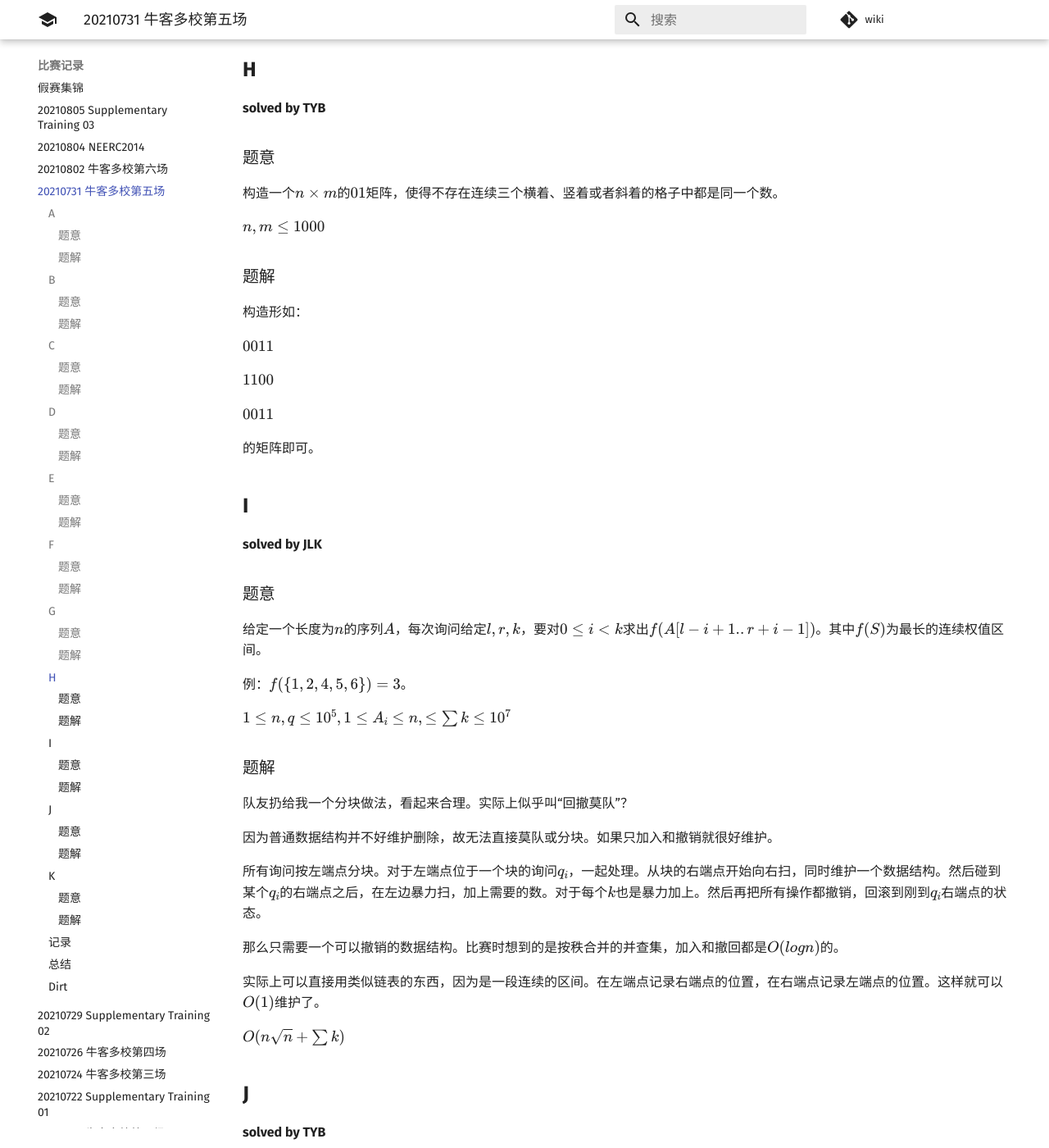
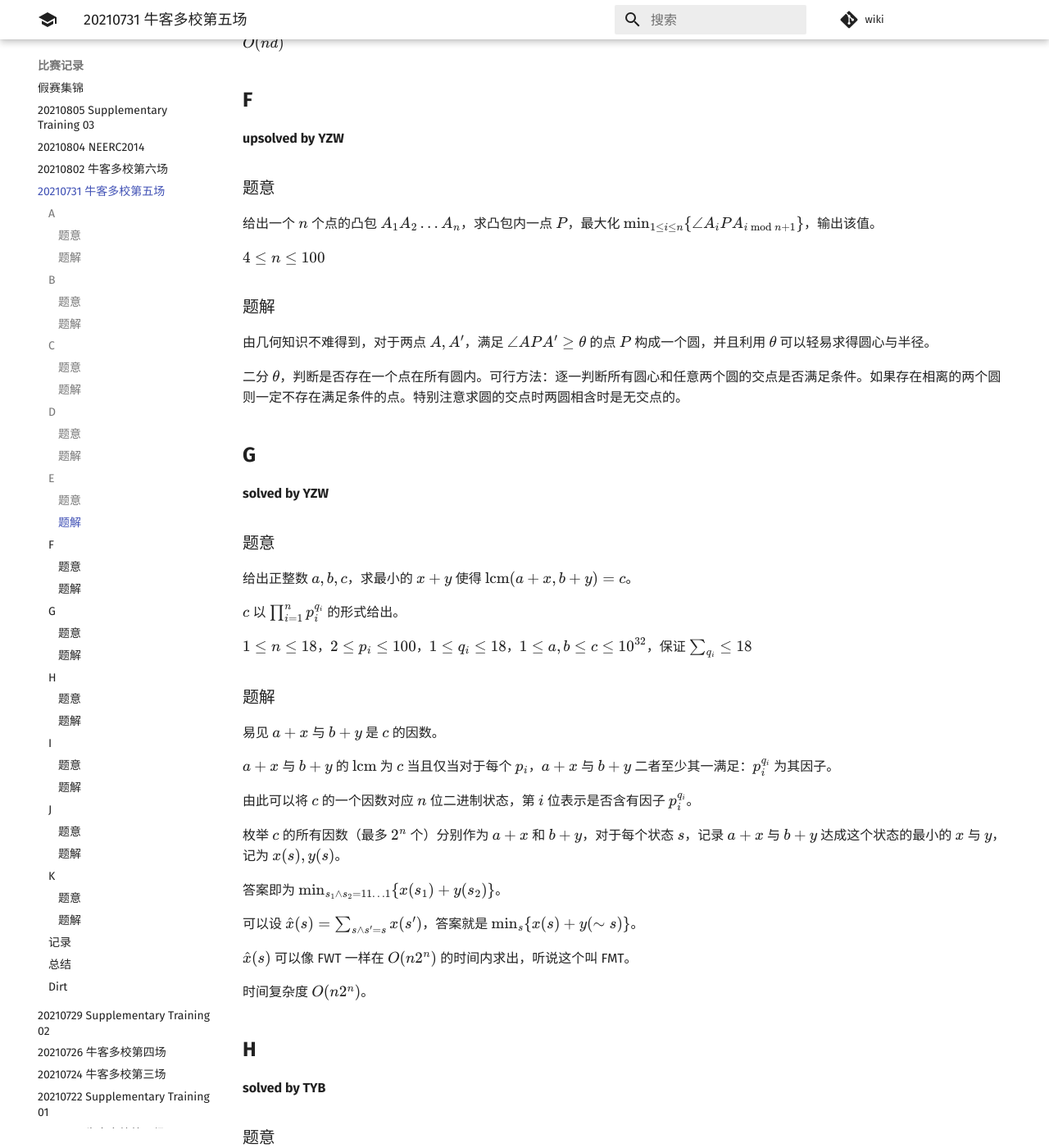
Before and after one commit to PoorMath/PoorMath.github.io, an MkDocs documentation site: the page built from docs/contest/20210731 牛客多校第五场.md, in a window 1280 px wide and 1400 px high, scrolled down 3362 px. Shown: the whole window at 82% size. Built offline with MkDocs 1.6.1 and Material for MkDocs 9.7.7, drawn with Linux system fonts in a browser that asks for light colours; comment, search, counter and statistics services are not loaded; some of the changed text lies outside the part shown.

Commit message:
Update 20210731 牛客多校第五场.md

```diff
--- a/docs/contest/20210731 牛客多校第五场.md
+++ b/docs/contest/20210731 牛客多校第五场.md
@@ -10,11 +10,27 @@
 
 ### 题意
 
+给出 $n$ 个点 $m$ 条边的 仙~人~~掌~~~ 🌵
 
+$q$ 组询问，每组询问给出三个点 $c,d,l$，求仙人掌上的一个点 $x$ 使得：
+
++ $x$ 在 $c$ 至 $d$ 的某条最短路径上；
++ $x$ 在 $c$ 至 $l$ 的某条最短路径上；
++ $c$ 与 $x$ 的距离最大。
+
+$1\leq n,q\leq 10^5$，$n-1\leq m\leq {3\over 2}(n-1)$
 
 ### 题解
 
+考虑树的做法，直接求 LCA 分类讨论（$c$ 在 $\text{LCA}(d,l)$ 子树外？子树内：更靠近 $d$ 还是 $l$？），对应的 LCA 就是答案了。
 
+对于仙人掌，建立圆方树，如果按树的做法找到的 LCA 是圆点就是答案了，不然找到的 LCA 是环，需要继续处理。
+
+可以很简单地对于每个方点预处理对应环的顺序，从而可以轻易求得环上任意两个点的距离。通过倍增的方法，或者考察方点在圆方树上的 parent，可以求出三个点 $c,d,l$ 出发走到环上第一个点分别是哪个点，设其分别为 $c',d',l'$，需要注意这一步除了类似树的做法分类讨论外（因为这类情况都是两个点倍增 + 方点的 parent），还要特殊处理三组 LCA 相同的情况（这个情况三个点都要倍增）。
+
+再根据环上距离推算答案，即要求 $\text{dist}(c',x')+\text{dist}(x',d')=\text{dist}(c',d')$ 且 $\text{dist}(c',x')+\text{dist}(x',l')=\text{dist}(c',l')$，容易发现答案 $x'$ 为 $c',d',l'$ 其一，验证取最大的即可。
+
+复杂度 $O(n\log n+q \log n)$。
 
 ## **B**
 
@@ -110,11 +126,15 @@
 
 ### 题意
 
+给出一个 $n$ 个点的凸包 $A_1A_2\dots A_n$，求凸包内一点 $P$，最大化 $\min_{1\leq i\leq n}\{\angle A_iPA_{i\bmod n+1}\}$，输出该值。
 
+$4\leq n\leq 100$
 
 ### 题解
 
+由几何知识不难得到，对于两点 $A,A'$，满足 $\angle APA'\geq \theta$ 的点 $P$ 构成一个圆，并且利用 $\theta$ 可以轻易求得圆心与半径。
 
+二分 $\theta$，判断是否存在一个点在所有圆内。可行方法：逐一判断所有圆心和任意两个圆的交点是否满足条件。如果存在相离的两个圆则一定不存在满足条件的点。特别注意求圆的交点时两圆相含时是无交点的。
 
 ## **G**
 
@@ -122,11 +142,29 @@
 
 ### 题意
 
+给出正整数 $a,b,c$，求最小的 $x+y$ 使得 $\text{lcm}(a+x,b+y)=c$。
 
+$c$ 以 $\prod_{i=1}^n p_i^{q_i}$ 的形式给出。
+
+$1\leq n\leq 18$，$2\leq p_i\leq 100$，$1\leq q_i\leq 18$，$1\leq a,b\leq c\leq 10^{32}$，保证 $\sum_{q_i}\leq 18$
 
 ### 题解
 
+易见 $a+x$ 与 $b+y$ 是 $c$ 的因数。
 
+$a+x$ 与 $b+y$ 的 $\text{lcm}$ 为 $c$ 当且仅当对于每个 $p_i$，$a+x$ 与 $b+y$ 二者至少其一满足：$p_i^{q_i}$ 为其因子。
+
+由此可以将 $c$ 的一个因数对应 $n$ 位二进制状态，第 $i$ 位表示是否含有因子 $p_i^{q_i}$。
+
+枚举 $c$ 的所有因数（最多 $2^n$ 个）分别作为 $a+x$ 和 $b+y$，对于每个状态 $s$，记录 $a+x$ 与 $b+y$ 达成这个状态的最小的 $x$ 与 $y$，记为 $x(s),y(s)$。
+
+答案即为 $\min_{s_1\wedge s_2 = 11\dots 1} \{x(s_1)+y(s_2)\}$。
+
+可以设 $\hat x(s)=\sum_{s\wedge s' = s} x(s')$，答案就是 $\min_{s} \{x(s)+y(\sim s)\}$。
+
+$\hat x(s)$ 可以像 FWT 一样在 $O(n2^n)$ 的时间内求出，听说这个叫 FMT。
+
+时间复杂度 $O(n2^n)$。
 
 ## **H**
 
@@ -198,11 +236,15 @@
 
 ### 题意
 
+给出长为 $n$ 的正整数序列 $\{a_i\}$，$m$ 次询问，每次询问给出 $k$，询问满足子段极差严格大于 $k$ 的子段个数。
 
+$1\leq n\leq 10^5$，$1\leq m\leq 200$，$1\leq a_i,k\leq 10^9$
 
 ### 题解
 
+对于每个询问，双指针+两个单调栈（单增，单减）扫一次序列即可求得：每个位置作为左端点时，满足条件的右端点数量，求和即为答案。
 
+$O(nm)$
 
 ## **记录**
 
```
